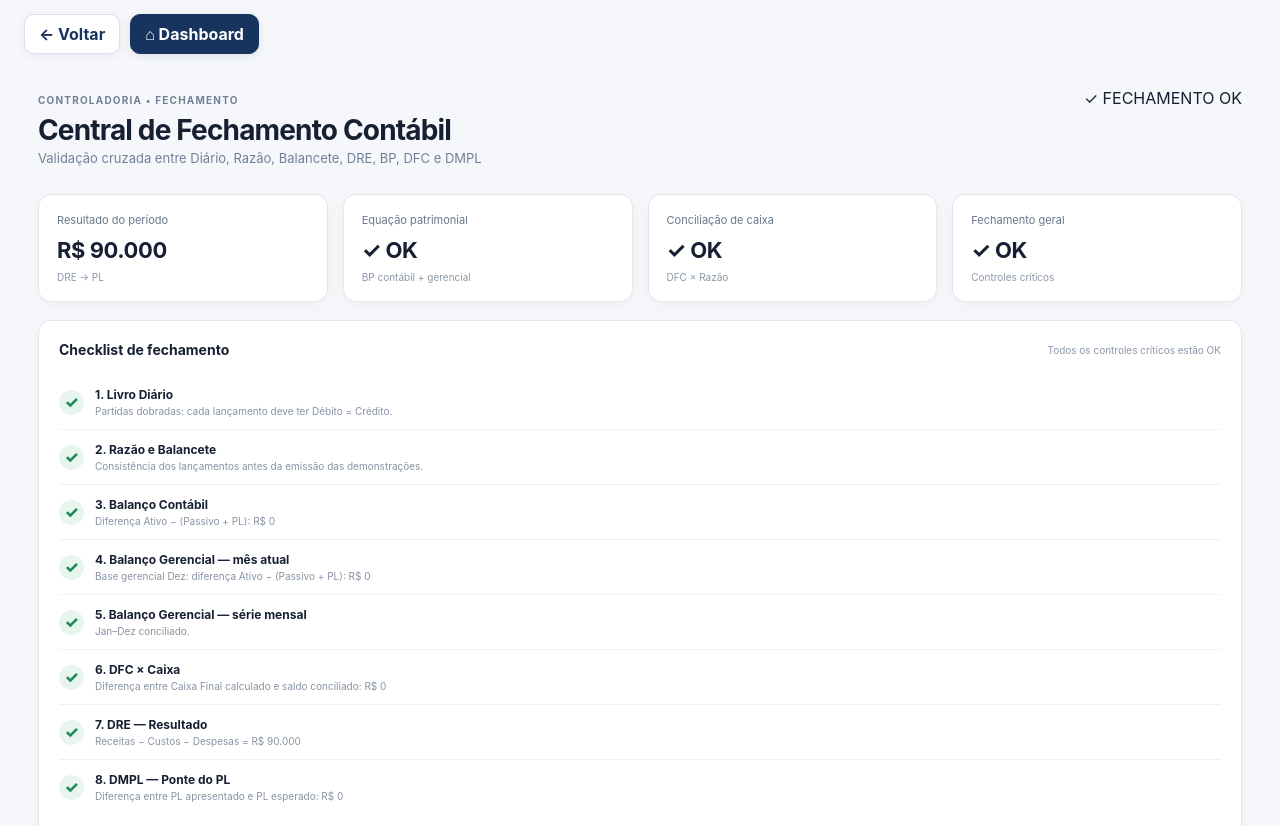
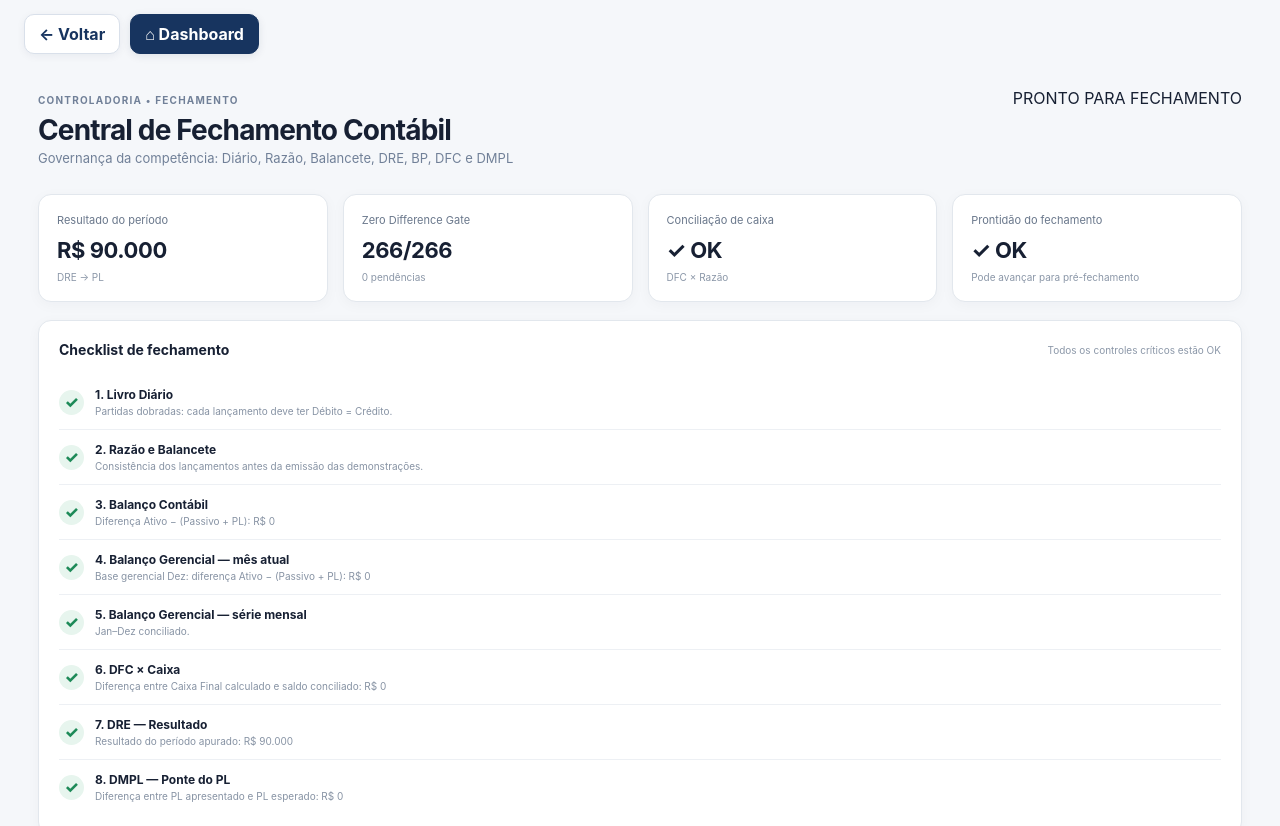
Before and after one commit to cardoso4009-byte/bp-financeiro-bi, a Next.js app: page /fechamento-contabil in a window 1280 px wide. Shown: the top 826 px of the page. Built offline with nearby package versions, Linux system fonts and the light colour scheme.

Commit message:
feat: apresentar governanca do fechamento v1

```diff
--- a/app/fechamento-contabil/page.tsx
+++ b/app/fechamento-contabil/page.tsx
@@ -4,36 +4,51 @@ const brl = (n:number) => n.toLocaleString('pt-BR',{style:'currency',currency:'B
 
 export default function FechamentoContabil(){
  const c=closingEngine()
- const status=(ok:boolean)=>ok?'✓ OK':'! REVISAR'
  const overall=c.checks.overall
+ const gate=c.gate
+ const statusLabel=overall?'PRONTO PARA FECHAMENTO':'PENDÊNCIAS'
+ const statusClass=overall?'ok':'bad'
+ const checkRows=[
+  ['1. Livro Diário',c.checks.journal,'Partidas dobradas: cada lançamento deve ter Débito = Crédito.'],
+  ['2. Razão e Balancete',c.checks.trial,'Consistência dos lançamentos antes da emissão das demonstrações.'],
+  ['3. Balanço Contábil',c.checks.bp,`Diferença Ativo − (Passivo + PL): ${brl(c.bpDifference)}`],
+  ['4. Balanço Gerencial — mês atual',c.checks.bpManagement,`Base gerencial ${c.managementBpMonth}: diferença Ativo − (Passivo + PL): ${brl(c.managementBpDifference)}`],
+  ['5. Balanço Gerencial — série mensal',c.checks.bpManagementSeries,c.firstMonthlyIssue?`Primeira inconsistência em ${c.firstMonthlyIssue.month}: ${brl(c.firstMonthlyIssue.bpDifference)}.`:'Jan–Dez conciliado.'],
+  ['6. DFC × Caixa',c.checks.cash,`Diferença entre Caixa Final calculado e saldo conciliado: ${brl(c.cashDifference)}`],
+  ['7. DRE — Resultado',c.checks.result,`Resultado do período apurado: ${brl(c.result)}`],
+  ['8. DMPL — Ponte do PL',c.checks.dmpl,`Diferença entre PL apresentado e PL esperado: ${brl(c.dmplDifference)}`],
+ ] as const
  return <main className="content" style={{marginLeft:0,width:'100%',maxWidth:1400,margin:'0 auto'}}>
   <header>
-   <div><small>CONTROLADORIA • FECHAMENTO</small><h1>Central de Fechamento Contábil</h1><p>Validação cruzada entre Diário, Razão, Balancete, DRE, BP, DFC e DMPL</p></div>
-   <div className="period">{overall?'✓ FECHAMENTO OK':'! PENDÊNCIAS'}</div>
+   <div><small>CONTROLADORIA • FECHAMENTO</small><h1>Central de Fechamento Contábil</h1><p>Governança da competência: Diário, Razão, Balancete, DRE, BP, DFC e DMPL</p></div>
+   <div className="period">{statusLabel}</div>
   </header>
 
   <div className="cards">
    <div className="card"><span>Resultado do período</span><strong>{brl(c.result)}</strong><small>DRE → PL</small></div>
-   <div className="card"><span>Equação patrimonial</span><strong>{status(c.checks.bp && c.checks.bpManagement && c.checks.bpManagementSeries)}</strong><small>BP contábil + gerencial</small></div>
-   <div className="card"><span>Conciliação de caixa</span><strong>{status(c.checks.cash)}</strong><small>DFC × Razão</small></div>
-   <div className="card"><span>Fechamento geral</span><strong>{status(overall)}</strong><small>Controles críticos</small></div>
+   <div className="card"><span>Zero Difference Gate</span><strong>{gate.summary.ok}/{gate.summary.total}</strong><small>{gate.summary.pending===0?'0 pendências':'Revisar pendências'}</small></div>
+   <div className="card"><span>Conciliação de caixa</span><strong>{c.checks.cash?'✓ OK':'! REVISAR'}</strong><small>DFC × Razão</small></div>
+   <div className="card"><span>Prontidão do fechamento</span><strong>{overall?'✓ OK':'! REVISAR'}</strong><small>{overall?'Pode avançar para pré-fechamento':'Fechamento bloqueado'}</small></div>
   </div>
 
   <section className="panel wide">
    <div className="panel-title"><h2>Checklist de fechamento</h2><span>{overall?'Todos os controles críticos estão OK':'Existem pendências para investigação'}</span></div>
-   <div className="check"><i className={c.checks.journal?'ok':'bad'}>{c.checks.journal?'✓':'!'}</i><div><b>1. Livro Diário</b><small>Partidas dobradas: cada lançamento deve ter Débito = Crédito.</small></div></div>
-   <div className="check"><i className={c.checks.trial?'ok':'bad'}>{c.checks.trial?'✓':'!'}</i><div><b>2. Razão e Balancete</b><small>Consistência dos lançamentos antes da emissão das demonstrações.</small></div></div>
-   <div className="check"><i className={c.checks.bp?'ok':'bad'}>{c.checks.bp?'✓':'!'}</i><div><b>3. Balanço Contábil</b><small>Diferença Ativo − (Passivo + PL): {brl(c.bpDifference)}</small></div></div>
-   <div className="check"><i className={c.checks.bpManagement?'ok':'bad'}>{c.checks.bpManagement?'✓':'!'}</i><div><b>4. Balanço Gerencial — mês atual</b><small>Base gerencial {c.managementBpMonth}: diferença Ativo − (Passivo + PL): {brl(c.managementBpDifference)}</small></div></div>
-   <div className="check"><i className={c.checks.bpManagementSeries?'ok':'bad'}>{c.checks.bpManagementSeries?'✓':'!'}</i><div><b>5. Balanço Gerencial — série mensal</b><small>{c.firstMonthlyIssue?`Primeira inconsistência em ${c.firstMonthlyIssue.month}: ${brl(c.firstMonthlyIssue.bpDifference)}. Composição ANC: ${brl(c.firstMonthlyIssue.ancCompositionDifference)}.`:'Jan–Dez conciliado.'}</small></div></div>
-   <div className="check"><i className={c.checks.cash?'ok':'bad'}>{c.checks.cash?'✓':'!'}</i><div><b>6. DFC × Caixa</b><small>Diferença entre Caixa Final calculado e saldo conciliado: {brl(c.cashDifference)}</small></div></div>
-   <div className="check"><i className={c.checks.result?'ok':'bad'}>{c.checks.result?'✓':'!'}</i><div><b>7. DRE — Resultado</b><small>Receitas − Custos − Despesas = {brl(c.result)}</small></div></div>
-   <div className="check"><i className={c.checks.dmpl?'ok':'bad'}>{c.checks.dmpl?'✓':'!'}</i><div><b>8. DMPL — Ponte do PL</b><small>Diferença entre PL apresentado e PL esperado: {brl(c.dmplDifference)}</small></div></div>
+   {checkRows.map(([title,ok,detail])=><div className="check" key={title}><i className={ok?'ok':'bad'}>{ok?'✓':'!'}</i><div><b>{title}</b><small>{detail}</small></div></div>)}
+  </section>
+
+  <section className="panel">
+   <div className="panel-title"><h2>Zero Difference Gate</h2><span className={statusClass}>{gate.overall?'RECONCILIADO':'PENDÊNCIAS'}</span></div>
+   <div className="rows">
+    <div className="row"><span>Verificações aprovadas</span><b>{gate.summary.ok} / {gate.summary.total}</b></div>
+    <div className="row"><span>Pendências</span><b>{gate.summary.pending}</b></div>
+    <div className="row"><span>Tolerância</span><b>&lt; R$ 0,01</b></div>
+    <div className="row"><span>Status</span><b>{gate.overall?'✓ Zero Difference':'! Revisar diferenças'}</b></div>
+   </div>
   </section>
 
   <section className="panel">
    <div className="panel-title"><h2>Diagnóstico executivo</h2><span>{overall?'LIBERADO':'BLOQUEADO'}</span></div>
-   <div className="note">{overall?'As principais integrações contábeis estão reconciliadas. O fechamento pode seguir para análise gerencial.':'O fechamento não deve ser considerado concluído enquanto houver divergências. O BI evidencia a diferença e preserva a rastreabilidade, sem criar lançamentos artificiais para “fechar” os números.'}</div>
+   <div className="note">{overall?'A competência está reconciliada nas demonstrações e no Zero Difference Gate. O próximo estágio é o pré-fechamento, antes do fechamento definitivo.':'O fechamento não deve ser considerado concluído enquanto houver divergências. O BI evidencia a diferença e preserva a rastreabilidade, sem criar lançamentos artificiais para “fechar” os números.'}</div>
   </section>
 
   <section className="panel">
```
